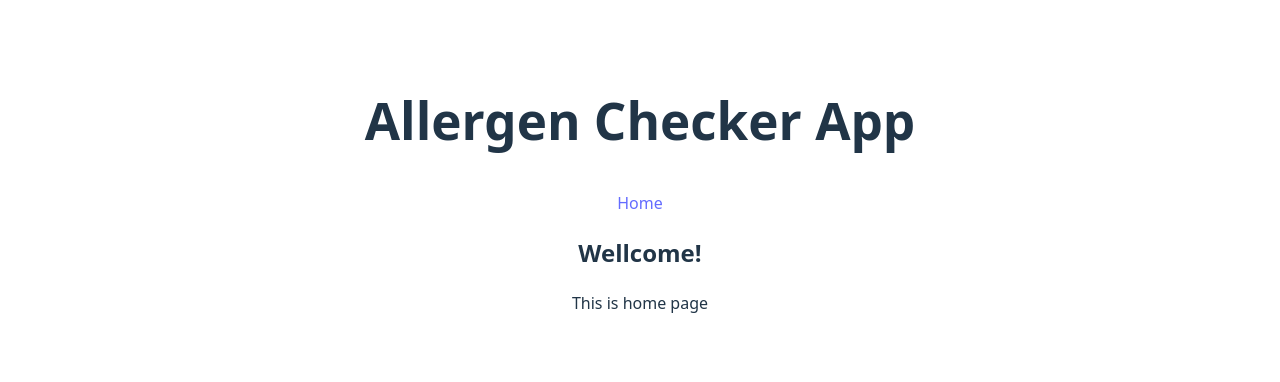
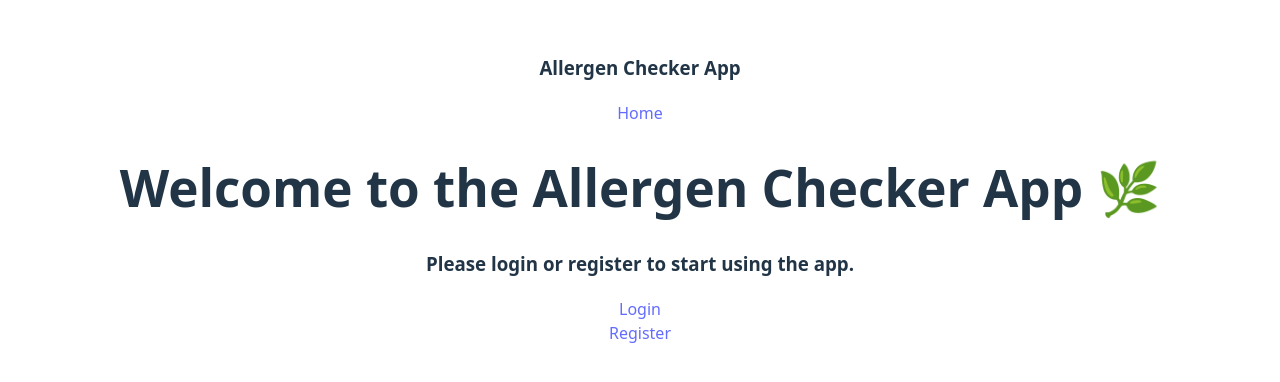
Before and after one commit to ctrlaltdelete3/AllergenCheckerFrontEnd, a React (Vite) app: page / in a window 1280 px wide. Shown: the part 210-592 px from the top of the page. Built offline with nearby package versions, Linux system fonts and the light colour scheme.

Commit message:
Some changes to Home page

```diff
--- a/src/Home.jsx
+++ b/src/Home.jsx
@@ -1,13 +1,52 @@
-import { useNavigate } from "react-router-dom";
+import { Link, useNavigate } from "react-router-dom";
 
 const Home = () => {
-	const navigate = useNavigate();
-	return (
-		<>
-			<h2>Wellcome!</h2>
-			<p>This is home page</p>
-		</>
-	);
+  const navigate = useNavigate();
+  const currentUser = JSON.parse(localStorage.getItem("currentUser"));
+
+  const handleLogout = () => {
+    localStorage.removeItem("currentUser");
+    navigate("/");
+  };
+
+  return (
+    <div className="home">
+      <h1>Welcome to the Allergen Checker App 🌿</h1>
+      {currentUser ? (
+        <>
+          <h2>Hello, {currentUser.email}!</h2>
+          <p>
+            You can now manage your allergens or check some products to see if
+            they are safe for you to use!
+          </p>
+          <div>
+            <Link to="/myallergens" className="btn">
+              My Allergens
+            </Link>
+            <br></br>
+            <Link to="/checkproduct" className="btn">
+              Check Product
+            </Link>
+            <br></br>
+            <button onClick={handleLogout} className="btn logout">
+              Logout
+            </button>
+          </div>
+        </>
+      ) : (
+        <>
+          <h3>Please login or register to start using the app.</h3>
+          <Link to="/login" className="btn">
+            Login
+          </Link>
+          <br></br>
+          <Link to="/newuser" className="btn">
+            Register
+          </Link>
+        </>
+      )}
+    </div>
+  );
 };
 
 export default Home;
--- a/src/Login.jsx
+++ b/src/Login.jsx
@@ -33,6 +33,7 @@ const handleSubmit = async (e) => {
 
 		const data = await res.json();
 		console.log("Login success!", data);
+		localStorage.setItem("currentUser", JSON.stringify({email: email}));
 		alert("Welcome " + email + " !");
 		navigate("/");
 	}
--- a/src/Navbar.jsx
+++ b/src/Navbar.jsx
@@ -3,7 +3,7 @@ import { Link } from "react-router-dom";
 const Navbar = () => {
   return (
     <nav className="navbar">
-			<h1>Allergen Checker App</h1>
+      <h3>Allergen Checker App</h3>
       <div className="links">
         <Link to="/">Home</Link>
       </div>
--- a/src/NewUser.jsx
+++ b/src/NewUser.jsx
@@ -47,6 +47,7 @@ const NewUser = () => {
 
 			const data = await res.json();
 			console.log("User created: ", data);
+			localStorage.setItem("currentUser", JSON.stringify({email: email}));
 			alert ("User registered successfully!");
 			navigation("/");
 
```
Lines whose indentation alone changed are shown as unchanged.
